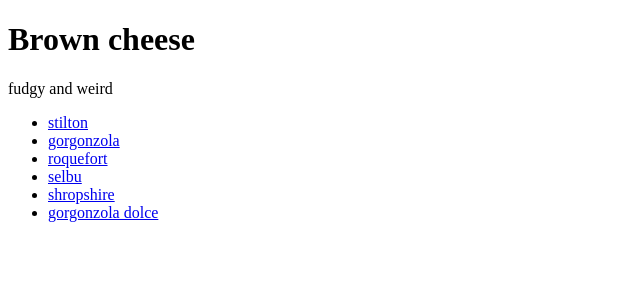
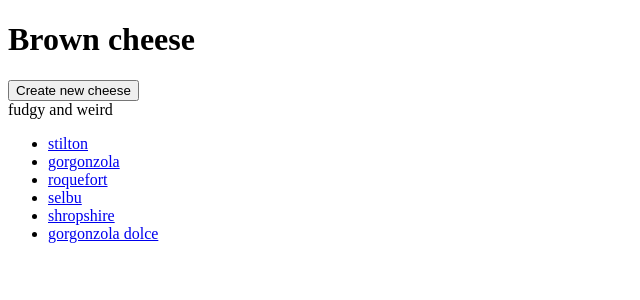
Before and after one commit to messrobd/ItemCatalog-FullStack-ud088-ud330, a Flask app: page /catalog/variety/1 in a window 1280 px wide. Shown: the top 300 px of the page, without its empty margins (0-640 px from the left). Run offline with Flask 2, Linux system fonts and the light colour scheme.

Commit message:
Add form for creating cheese
Add form for creating cheese + required navigation

```diff
--- a/templates/catalog.html
+++ b/templates/catalog.html
@@ -8,6 +8,7 @@
     <div class="login-status"></div>
     <div class="catalog-heading">
       <h1>Cheeses</h1>
+      <button type="button" onclick="window.location.href='{{ url_for('new_cheese') }}'">Create new cheese</button>
     </div>
     <ul class="varieties">
       {% for v in varieties %}
--- a/templates/cheeses.html
+++ b/templates/cheeses.html
@@ -5,13 +5,12 @@
     <title>{{ variety.name }}</title>
   </head>
   <body>
-    <div class="variety">
-      <div class="v-name">
-        <h1>{{ variety.name }}</h1>
-      </div>
-      <div class="v-description">
-        {{ variety.description }}
-      </div>
+    <div class="variety-heading">
+      <h1>{{ variety.name }}</h1>
+      <button type="button" onclick="window.location.href='{{ url_for('new_cheese') }}'">Create new cheese</button>
+    </div>
+    <div class="v-description">
+      {{ variety.description }}
     </div>
     <div class="cheese-list">
       <ul>
--- a/views.py
+++ b/views.py
@@ -43,7 +43,7 @@ def get_cheese(cheese_id):
 
 @app.route('/catalog/cheese/new')
 def new_cheese():
-    return 'new cheese'
+    return render_template('new_cheese.html')
 
 @app.route('/catalog/cheese/edit/<int:cheese_id>')
 def edit_cheese(cheese_id):
```
Also changed, not shown: templates/new_cheese.html (added, +27 -0 lines).
